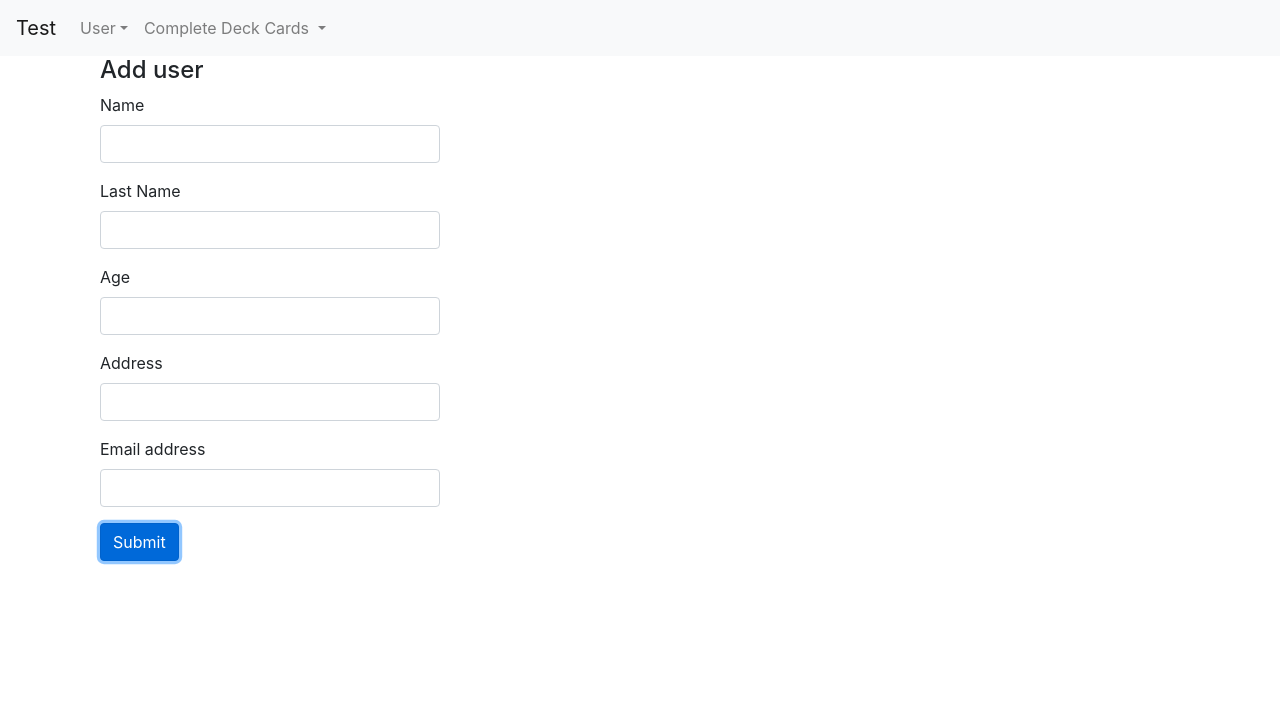
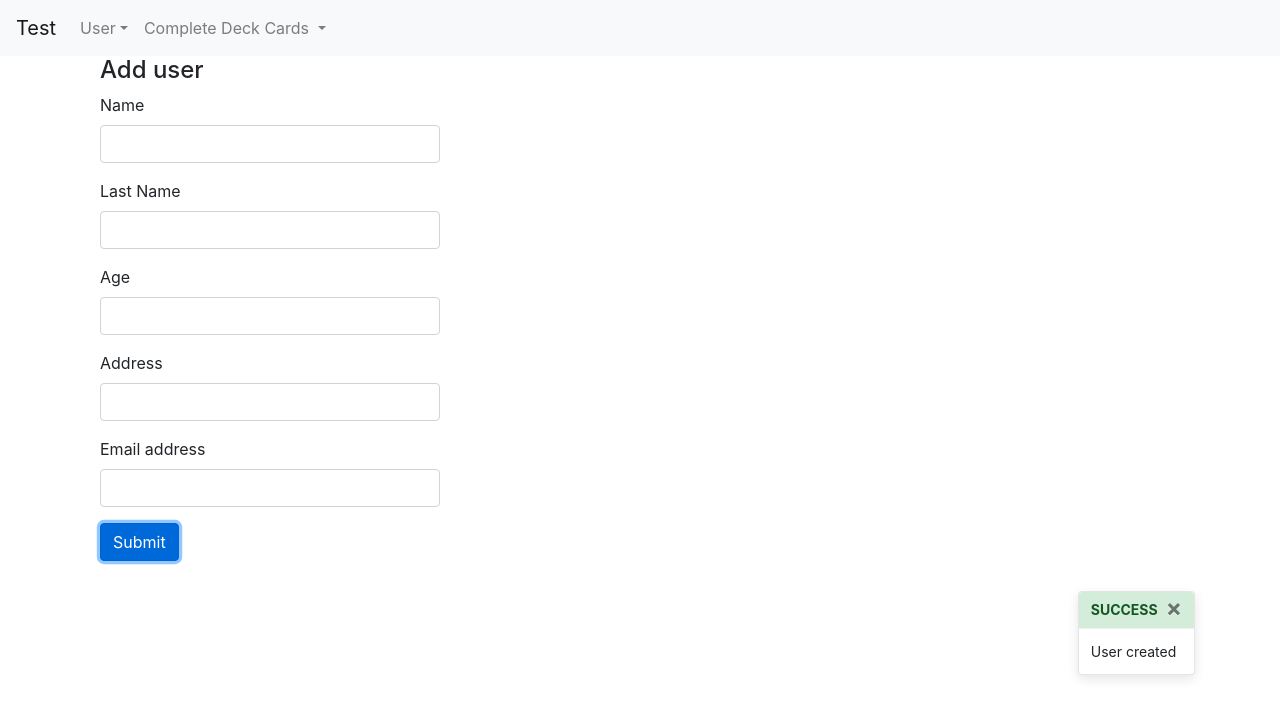
Before and after one commit to DijkstraEdsger/user-form-and-card-counter, an Angular app: page /user-create in a window 1280 px wide. Both pictures are taken after typing "Sample", "Sample", "Sample", "Sample", "name@example.com" into the empty fields and a click on the button "Submit". Shown: the top 718 px of the page. Built offline with nearby package versions, Linux system fonts and the light colour scheme.

Commit message:
tweaking create user with toast notification

```diff
--- a/src/app/components/create-user/create-user.component.css
+++ b/src/app/components/create-user/create-user.component.css
@@ -0,0 +1,4 @@
+.toast-header {
+  background-color: #d4edda;
+  color: #155724;
+}
--- a/src/app/components/create-user/create-user.component.html
+++ b/src/app/components/create-user/create-user.component.html
@@ -65,4 +65,31 @@
     </form>
   </div>
   <div class="col-12 col-md-8"></div>
+
+  <div
+    aria-live="polite"
+    aria-atomic="true"
+    style="position: relative; min-height: 200px"
+  >
+    <div
+      class="toast"
+      role="alert"
+      aria-live="assertive"
+      aria-atomic="true"
+      style="position: absolute; top: 0; right: 0"
+    >
+      <div class="toast-header">
+        <strong class="mr-auto">{{ toastMessageHead }}</strong>
+        <button
+          type="button"
+          class="ml-2 mb-1 close"
+          data-dismiss="toast"
+          aria-label="Close"
+        >
+          <span aria-hidden="true">&times;</span>
+        </button>
+      </div>
+      <div class="toast-body">{{ toastMessageBody }}</div>
+    </div>
+  </div>
 </div>
--- a/src/app/components/create-user/create-user.component.ts
+++ b/src/app/components/create-user/create-user.component.ts
@@ -1,15 +1,21 @@
-import { Component, OnInit } from '@angular/core';
+import { Component, OnInit, AfterViewInit } from '@angular/core';
 import { FormBuilder, FormGroup, Validators } from '@angular/forms';
 import { UserService } from '../../services/user/user.service';
 import { User } from '../../classes/user';
+declare var $: any;
 
 @Component({
   selector: 'app-create-user',
   templateUrl: './create-user.component.html',
   styleUrls: ['./create-user.component.css'],
 })
-export class CreateUserComponent implements OnInit {
+export class CreateUserComponent implements OnInit, AfterViewInit {
   form: FormGroup;
+  toastMessageHead: string;
+  toastMessageBody: string;
+  toastOptions: any = {
+    delay: 5000,
+  };
 
   constructor(private fb: FormBuilder, private userService: UserService) {}
 
@@ -23,10 +29,21 @@ export class CreateUserComponent implements OnInit {
     });
   }
 
+  ngAfterViewInit() {
+    $('.toast').toast(this.toastOptions);
+  }
+
+  showToast() {
+    $('.toast').toast('show');
+  }
+
   onCreate() {
     let userData: User = this.form.value;
     this.userService.createUser(userData).subscribe((data) => {
       console.log('user created', data);
+      this.toastMessageHead = 'SUCCESS';
+      this.toastMessageBody = 'User created';
+      this.showToast();
     });
     this.form.reset();
   }
```
